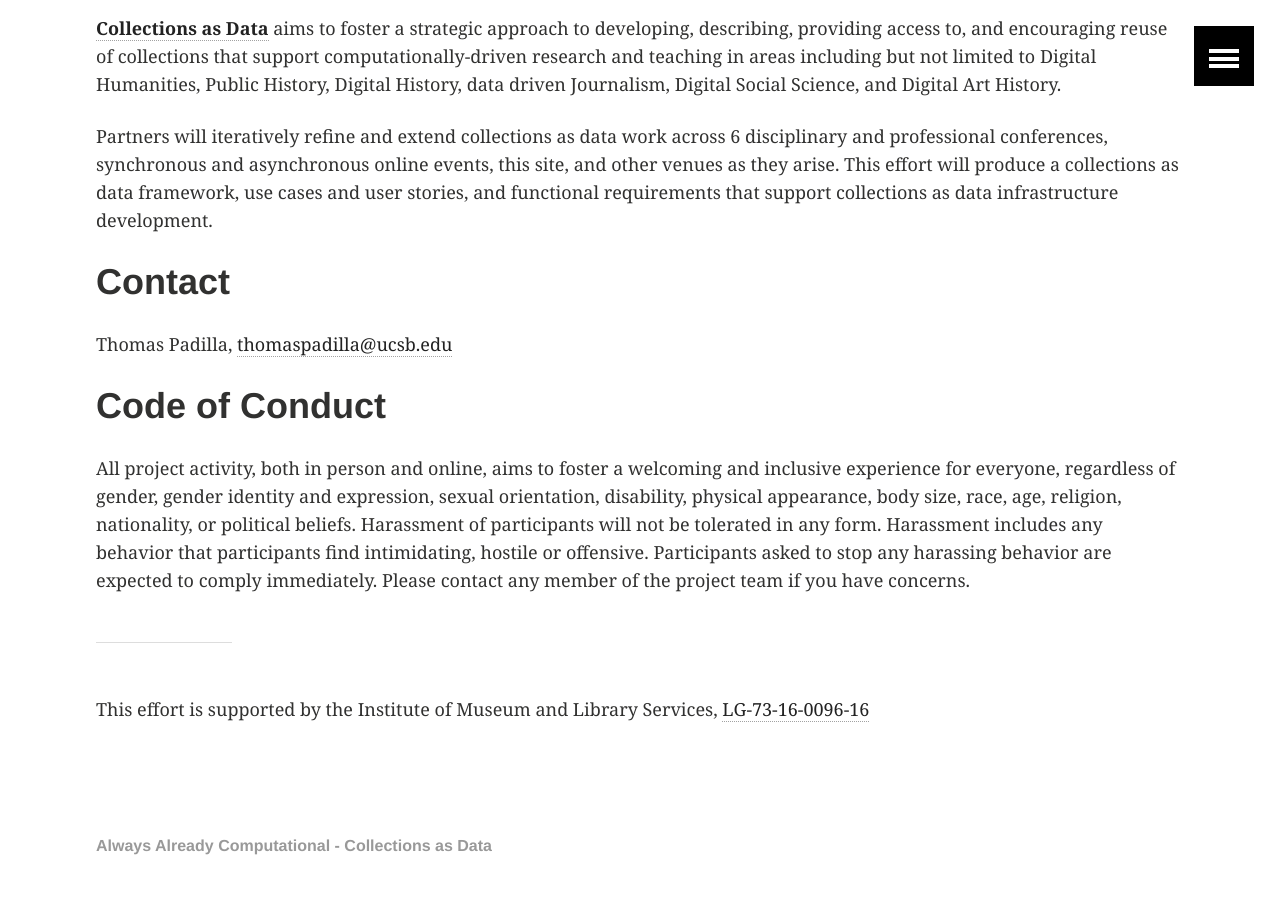
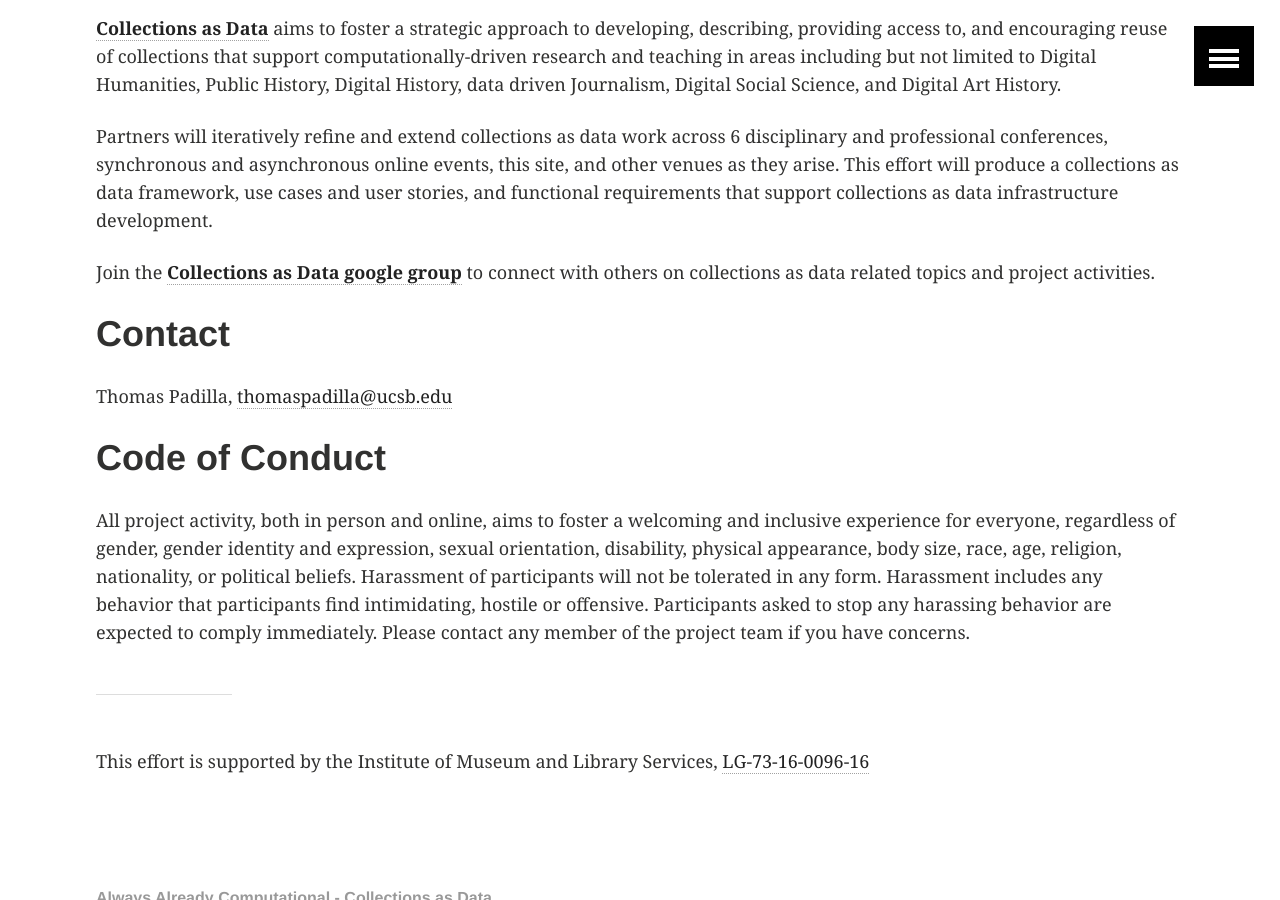
Before and after one commit to collectionsasdata/collectionsasdata.github.io, a Jekyll site: the page built from index.md, in a window 1280 px wide and 900 px high, scrolled down 484 px. Built offline with Jekyll 4.4.1, drawn with Linux system fonts in a browser that asks for light colours.

Commit message:
Update index.md

```diff
--- a/index.md
+++ b/index.md
@@ -8,6 +8,8 @@ title:  "Always Already Computational"
 [**Collections as Data**](https://www.imls.gov/grants/awarded/LG-73-16-0096-16) aims to foster a strategic approach to developing, describing, providing access to, and encouraging reuse of collections that support computationally-driven research and teaching in areas including but not limited to Digital Humanities, Public History, Digital History, data driven Journalism, Digital Social Science, and Digital Art History.
 
 Partners will iteratively refine and extend collections as data work across 6 disciplinary and professional conferences, synchronous and asynchronous online events, this site, and other venues as they arise. This effort will produce a collections as data framework, use cases and user stories, and functional requirements that support collections as data infrastructure development.
+
+Join the [**Collections as Data google group**](https://groups.google.com/forum/#!forum/collectionsasdata) to connect with others on collections as data related topics and project activities.
 
 # Contact
 
```
